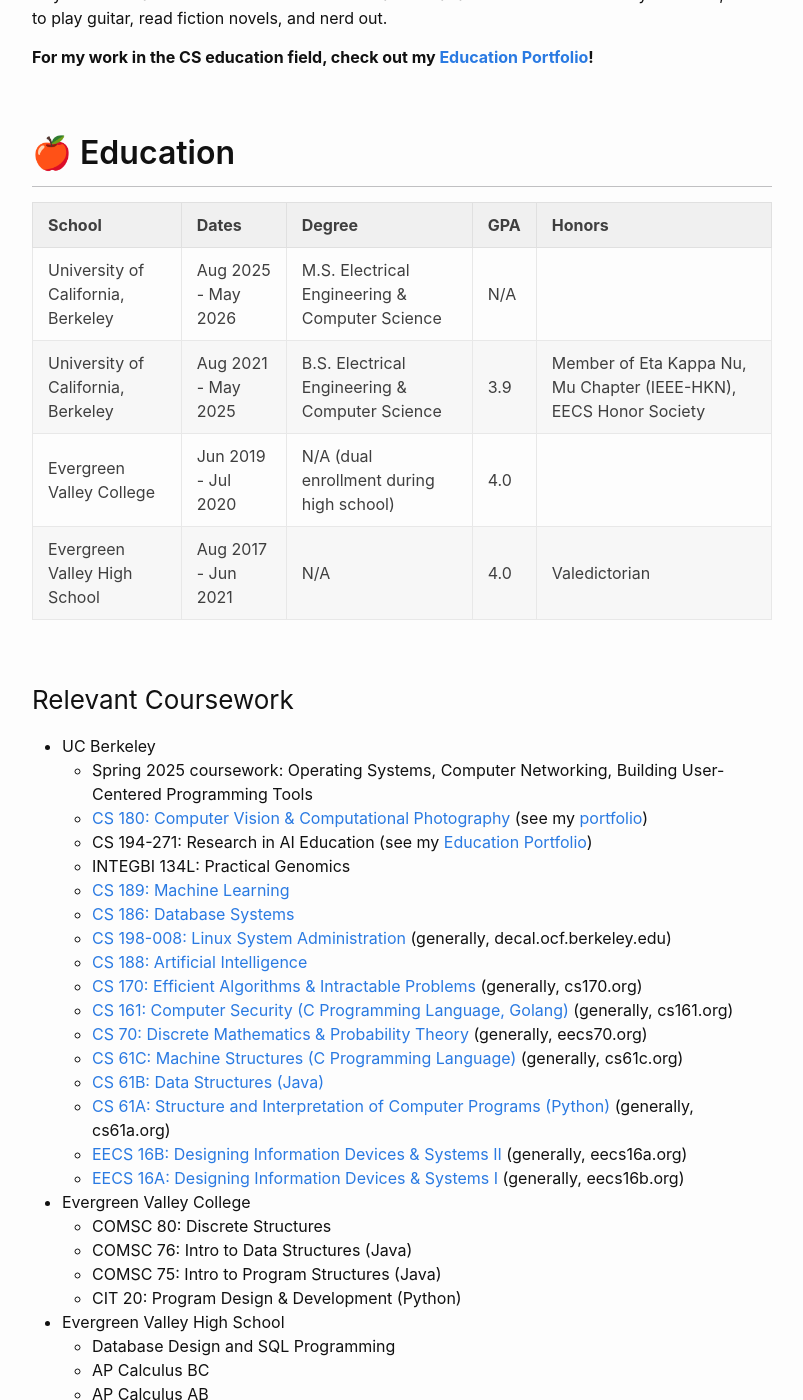
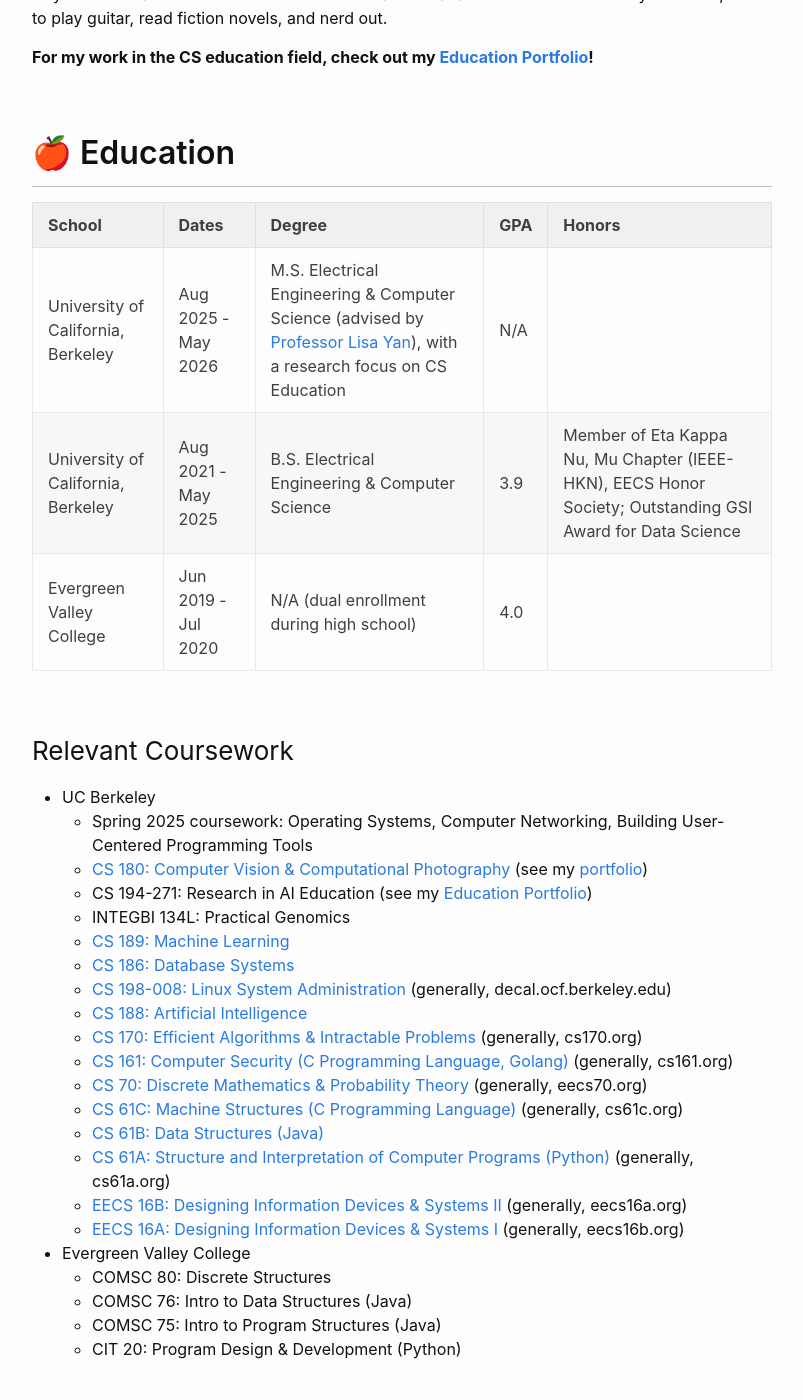
Before and after one commit to phrdang/phrdang.github.io, a Jekyll site: the page built from about.md, in a window 1280 px wide and 1400 px high, scrolled down 650 px. Shown: the whole window, without its empty margins (238-1041 px from the left). Built offline with Jekyll 4.4.1, drawn with Linux system fonts in a browser that asks for light colours; some of the changed text lies outside the part shown.

Commit message:
Update about.md, ed-portfolio.md
- Remove high school from education section
- Add more details about 5th  year MS
- Add SWE Intern at Databricks Summer 2025
- Add Outstanding GSI Award for Data Science

```diff
--- a/about.md
+++ b/about.md
@@ -27,10 +27,9 @@
 
 | School | Dates | Degree | GPA | Honors |
 |--------|-------|-------|-----|------------------|
-| University of California, Berkeley | Aug 2025 - May 2026 | M.S. Electrical Engineering & Computer Science | N/A |  |
-| University of California, Berkeley | Aug 2021 - May 2025 | B.S. Electrical Engineering & Computer Science | 3.9 | Member of Eta Kappa Nu, Mu Chapter (IEEE-HKN), EECS Honor Society |
+| University of California, Berkeley | Aug 2025 - May 2026 | M.S. Electrical Engineering & Computer Science (advised by [Professor Lisa Yan](https://www2.eecs.berkeley.edu/Faculty/Homepages/yanlisa.html)), with a research focus on CS Education | N/A |  |
+| University of California, Berkeley | Aug 2021 - May 2025 | B.S. Electrical Engineering & Computer Science | 3.9 | Member of Eta Kappa Nu, Mu Chapter (IEEE-HKN), EECS Honor Society; Outstanding GSI Award for Data Science |
 | Evergreen Valley College | Jun 2019 - Jul 2020 | N/A (dual enrollment during high school) | 4.0 |  |
-| Evergreen Valley High School | Aug 2017 - Jun 2021 | N/A | 4.0 | Valedictorian |
 
 ### Relevant Coursework
 
@@ -56,12 +55,11 @@
   - COMSC 76: Intro to Data Structures (Java)
   - COMSC 75: Intro to Program Structures (Java)
   - CIT 20: Program Design & Development (Python)
-- Evergreen Valley High School
-  - Database Design and SQL Programming
-  - AP Calculus BC
-  - AP Calculus AB
 
 ## 💼 Experience
+
+### Software Engineer Intern at [Databricks](https://www.databricks.com/)
+May 2025 - Aug 2025 | Mountain View, CA
 
 ### Software Engineer Intern at [Stripe](https://stripe.com/)
 May 2023 - Aug 2023 | South San Francisco, CA
```
Also changed, not shown: ed-portfolio.md (+6 -0 lines).
